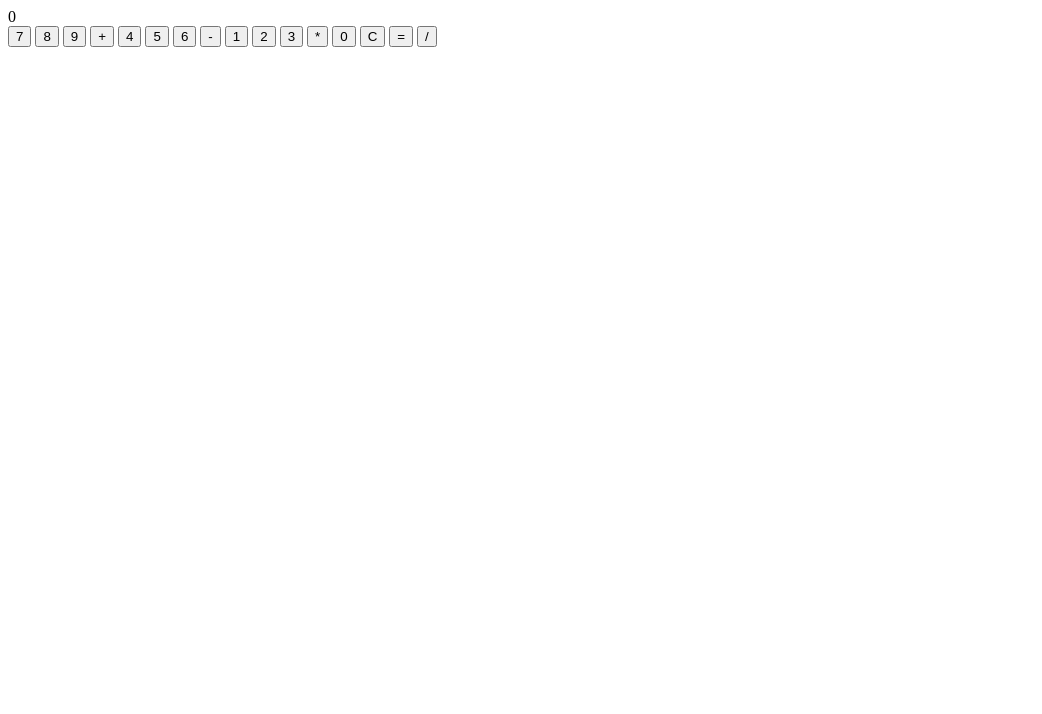
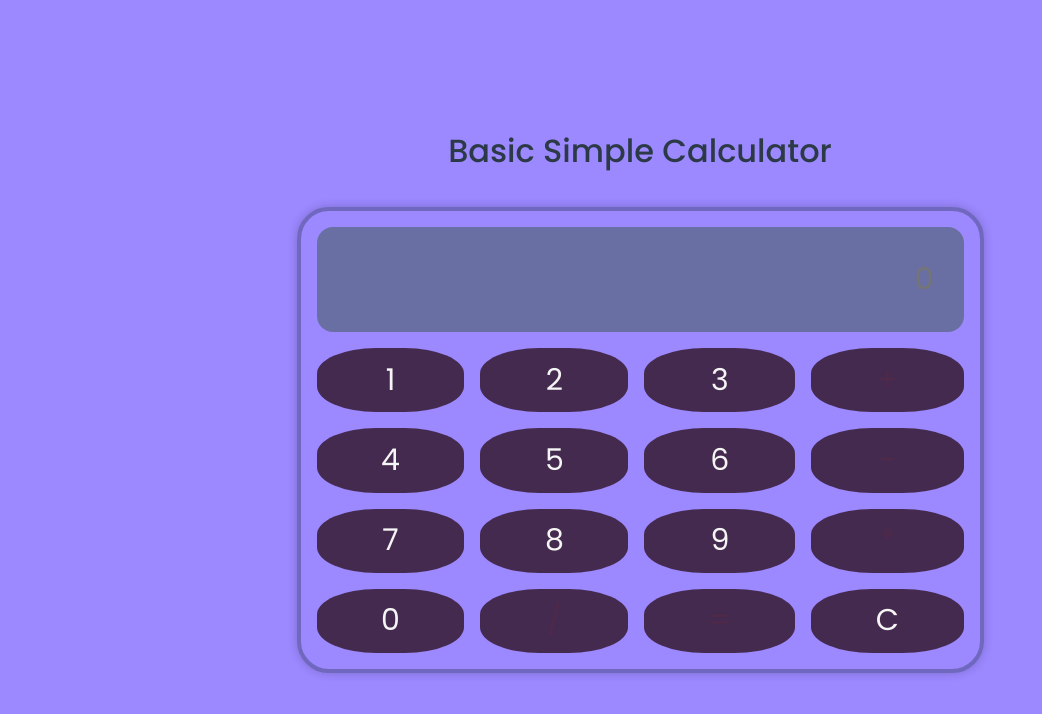
Before and after one commit to mr-tamil-coder/codsoft, a plain HTML site: page calculator/index.html in a window 1280 px wide. Shown: the whole page, without its empty margins (0-1042 px from the left). Drawn offline with Linux system fonts and the light colour scheme.

Commit message:
calculator project done

```diff
--- a/calculator/css/style.css
+++ b/calculator/css/style.css
@@ -0,0 +1,77 @@
+
+  @import url('https://fonts.googleapis.com/css2?family=Bebas+Neue&family=Montserrat:wght@400;500;600;700&family=Poppins:ital,wght@0,300;0,400;0,500;0,600;0,800;1,400;1,600;1,800&family=Roboto+Mono:ital,wght@0,500;1,400&display=swap');
+
+* {
+  margin: 0;
+  padding: 0;
+  box-sizing: border-box;
+  font-family: 'Poppins', sans-serif;
+}
+/*
+font-family: 'Bebas Neue', sans-serif;
+font-family: 'Montserrat', sans-serif;
+font-family: 'Roboto Mono', monospace;
+*/
+body {
+  display: flex;
+  height: 100vh;
+  background: #9c88ff;
+  justify-content: center;
+  align-items: center;
+  flex-direction: column;
+}
+h1{
+ margin-bottom: 2rem;
+ font-family: 'Poppins', sans-serif;
+ font-weight: 500;
+ color: #2C3A47;
+}
+.calculator {
+  display: grid;
+  grid-template-columns: repeat(4, auto);
+  gap: 1rem;
+  border: 4px solid #2a355c63;
+  padding: 1rem;
+  border-radius: 2rem;
+  box-shadow: 0 0 10px rgba(0, 0, 0, 0.2); /* Adding box shadow */
+}
+
+.calculator #calc-input {
+  font-size: 30px;
+  background-color: #516476ad;
+  grid-column: span 4;
+  padding: 30px;
+  border-radius: 1rem;
+  border: none;
+  color: #ffffff;
+  text-align: right;
+}
+
+.calculator #calc-input:focus {
+  outline: none;
+}
+
+.calculator button {
+  user-select: none;
+  font-size:30px;
+  padding: 0.6rem;
+  border-radius: 40%;
+  border: none;
+  transition: background-color 0.2s, transform 0.2s; /* Adding transition effect */
+}
+
+.calculator button:not(.disable-btn):hover {
+  cursor: pointer;
+  background-color: #00051fb0;
+  transform: scale(1.10);
+}
+
+.calculator button:not(.disable-btn) {
+  background-color: #1f0000b0;
+  color: #f5f5f5;
+}
+
+.calculator .disable-btn {
+  background-color: #1f0000b0;
+  color: #a121211e;
+}
--- a/calculator/index.html
+++ b/calculator/index.html
@@ -1,38 +1,38 @@
 <!DOCTYPE html>
 <html lang="en">
 <head>
-    <meta charset="UTF-8">
-    <meta name="viewport" content="width=device-width, initial-scale=1.0">
-    <title>Calculator Project </title>
-    <link rel="stylesheet" href="css/style.css">
+    <meta charset="UTF-8" />
+    <meta name="viewport" content="width=device-width, initial-scale=1.0" />
+    <title>JS Calculator</title>
+    <meta
+      name="description"
+      content="Basic simple Calculator"
+    />
+  <title>JS Calculator</title>
+  <link rel="stylesheet" href="css/style.css">
 </head>
 <body>
-    <div class="container">
-        <div class="calculator">
-        <div class="display-screen" id="screen">0</div>
-            <div class="buttons">
-                <button class="number" value="7">7</button>
-                <button class="number" value="8">8</button>
-                <button class="number" value="9">9</button>
-                <button class="operator" value="+">+</button>
-
-                <button class="number" value="4">4</button>
-                <button class="number" value="5">5</button>
-                <button class="number" value="6">6</button>
-                <button class="operator" value="-">-</button>
-
-                <button class="number" value="1">1</button>
-                <button class="number" value="2">2</button>
-                <button class="number" value="3">3</button>
-                <button class="operator" value="*">*</button>
-
-                <button class="number" value="0">0</button>
-                <button class="clear" id="clear">C</button>
-                <button class="equals" id="equals">=</button>
-                <button class="operator" value="/">/</button>
-            </div>
-        </div>
+  <body>
+    <h1>Basic Simple Calculator</h1>
+    <div class="calculator">
+      <input type="text" placeholder="0" id="calc-input" readonly />
+      <button class="num-btn">1</button>
+      <button class="num-btn">2</button>
+      <button class="num-btn">3</button>
+      <button class="op-btn math-op">+</button>
+      <button class="num-btn">4</button>
+      <button class="num-btn">5</button>
+      <button class="num-btn">6</button>
+      <button class="op-btn math-op">-</button>
+      <button class="num-btn">7</button>
+      <button class="num-btn">8</button>
+      <button class="num-btn">9</button>
+      <button class="op-btn math-op">*</button>
+      <button class="num-btn">0</button>
+      <button class="op-btn math-op">/</button>
+      <button class="op-btn" id="equal-btn">=</button>
+      <button class="op-btn" id="clear-btn">C</button>
     </div>
-    <script src="js/script.js"></script>
-</body>
+  </body>
+  <script src="js/script.js"></script>
 </html>
--- a/calculator/js/script.js
+++ b/calculator/js/script.js
@@ -0,0 +1,67 @@
+const buttons = document.querySelectorAll("button");
+const calculatorInput = document.getElementById("calc-input");
+const operatorButtons = document.querySelectorAll(".op-btn");
+const mathOperatorButtons = document.querySelectorAll(".math-op");
+const equalButton = document.getElementById("equal-btn");
+const clearButton = document.getElementById("clear-btn");
+function updateInputValue(e) {
+  if (Number.parseInt(e.target.innerText) || e.target.innerText === "0") {
+    calculatorInput.value += e.target.innerText;
+    checkInputPrevious();
+  } else if (e.target.innerText === "+" ||e.target.innerText === "-" ||e.target.innerText === "*" ||e.target.innerText === "/") {
+    if (e.target.disable !== "true") {
+      calculatorInput.value += e.target.innerText;
+      checkInputPrevious();
+    }
+  }
+}
+function handleEqualClick() {
+  let inputStateNumbers = calculatorInput.value.split(/[\+\-\*\/]/).filter((num) => {
+    if (num !== "") {
+      return num;
+    }
+  });
+  let inputStateOperators = calculatorInput.value.match(/[+\-*/]/g);
+  if (inputStateOperators && inputStateNumbers) {
+    if (inputStateOperators.length < inputStateNumbers.length) {
+      if (
+        inputStateOperators.length === 0 ||inputStateOperators.length === inputStateNumbers.length
+      ) {
+      } else {
+        calculatorInput.value = eval(calculatorInput.value);
+      }
+    }
+  }
+}
+
+function handleClearClick() {
+  calculatorInput.value = "";
+}
+
+function checkInputPrevious() {
+  let lastIndexValue = calculatorInput.value[calculatorInput.value.length - 1];
+  if (lastIndexValue === "+" ||lastIndexValue === "-" ||lastIndexValue === "*" ||lastIndexValue === "/" ||lastIndexValue === undefined) {
+    mathOperatorButtons.forEach((mathOperatorButton) => {
+      mathOperatorButton.disable = "true";
+      mathOperatorButton.classList.add("disable-btn");
+    });
+  } else {
+    mathOperatorButtons.forEach((mathOperatorButton) => {
+      mathOperatorButton.disable = "false";
+      mathOperatorButton.classList.remove("disable-btn");
+      equalButton.disable = "false";
+      equalButton.classList.remove("disable-btn");
+    });
+  }
+}
+equalButton.disable = "true";
+equalButton.classList.add("disable-btn");
+
+equalButton.addEventListener("click", handleEqualClick);
+clearButton.addEventListener("click", handleClearClick);
+
+buttons.forEach((button) => {
+  button.addEventListener("click", updateInputValue);
+});
+
+checkInputPrevious();
```
